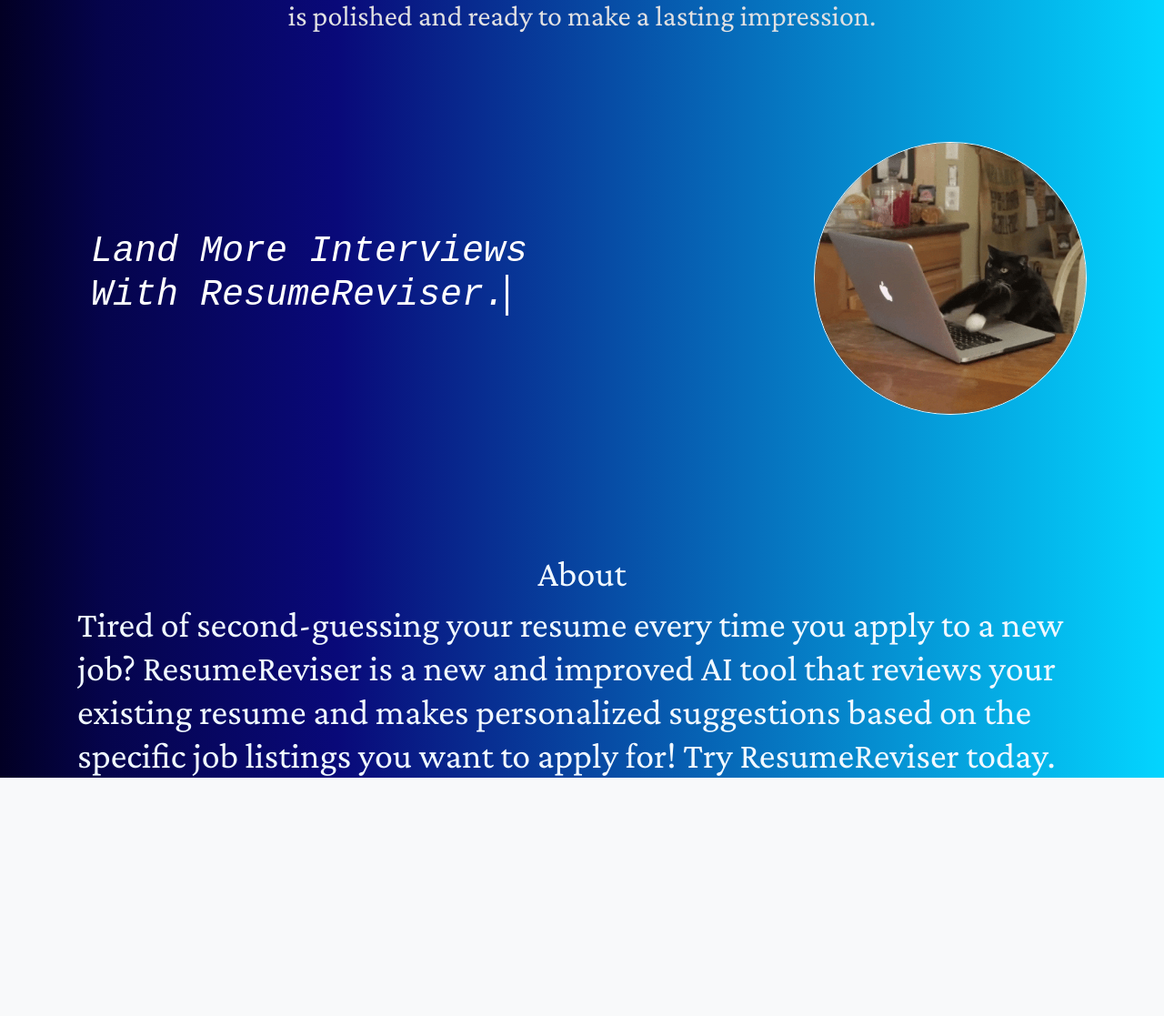
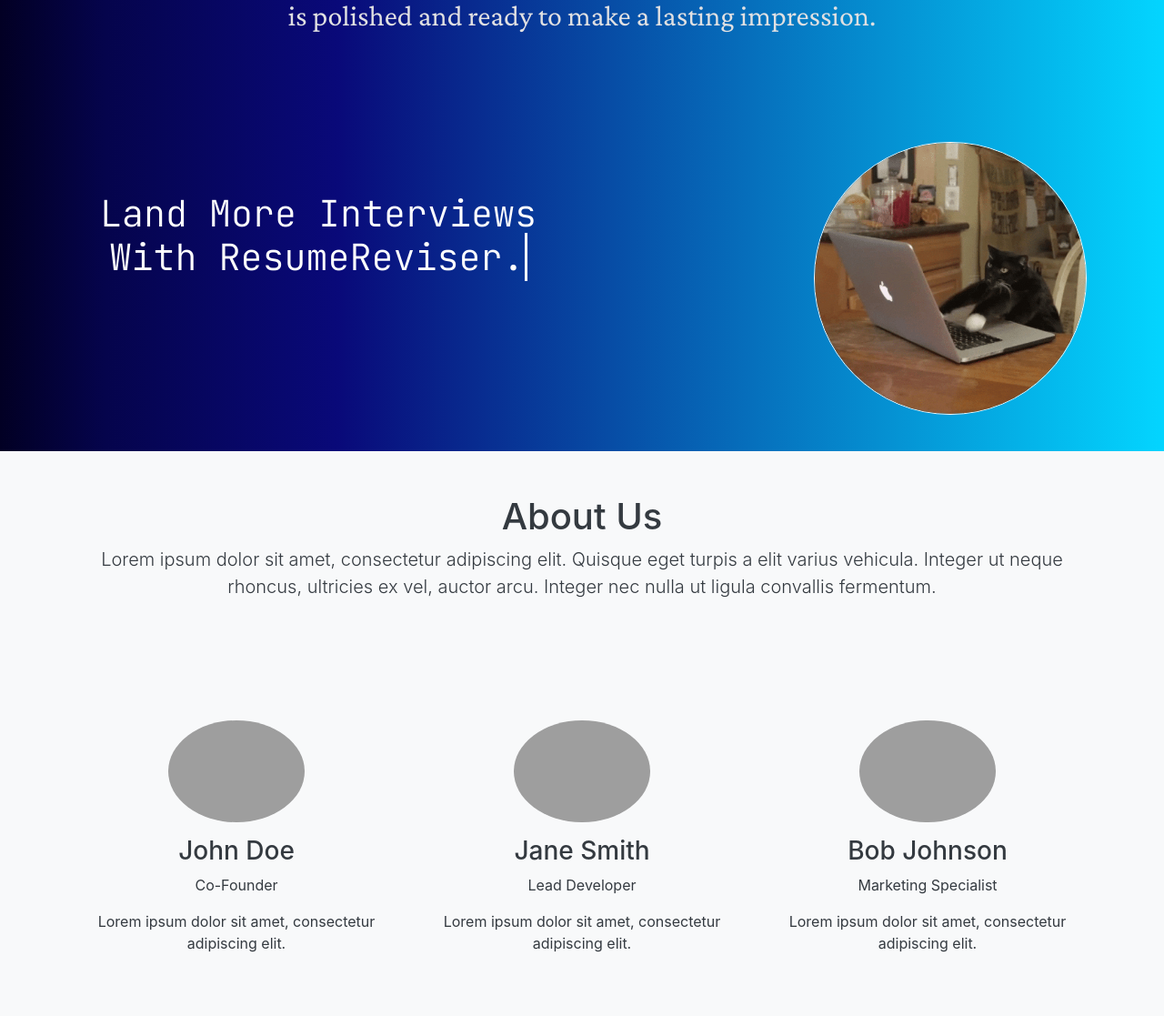
Before and after one commit to KRanpura/ResumeReviser, a Python web app: template flask/templates/index.html in a window 1280 px wide. Shown: the part 628-1745 px from the top of the page at 91% size. Before the commit the page ends 1483 px from the top, so only its background shows below. Run offline with Jinja, Linux system fonts and the light colour scheme; the template is opened without the code that fills it, so the values that code supplies are empty; some libraries are stand-ins or nearby versions; grey boxes are pictures that could not be loaded.

Commit message:
add about us section

```diff
--- a/flask/static/css/index.css
+++ b/flask/static/css/index.css
@@ -1,5 +1,6 @@
 @import url("https://fonts.googleapis.com/css2?family=Montserrat");
 @import url("https://fonts.googleapis.com/css2?family=Crimson+Pro&family=Literata");
+@import url("https://fonts.googleapis.com/css2?family=JetBrains+Mono:wght@300&display=swap");
 @import url("typewriter.css");
 
 :root {
@@ -75,12 +76,14 @@ body {
 }
 
 #front-text {
-  font-family: 'Courier New', Courier, monospace;
+  font-family: 'Jetbrains Mono';
   color:  white;
   margin-top: 10px;
+  margin-bottom: -100px;
   max-width: 500px;
   max-height: 500px;
-  font-style:italic;
+  font-size: 14;
+  text-align: center;
 }
 
 #nav-text {
--- a/flask/templates/index.html
+++ b/flask/templates/index.html
@@ -65,6 +65,7 @@ window.onload = function() {
 };
     </script>
 <style>
+    @import url();
     .header {
         font-family: 'Crimson Pro';
         text-align: center;
@@ -77,10 +78,24 @@ window.onload = function() {
         padding-right: 100px;
         color: rgb(224, 224, 226);
     }
-    .about {
-        color:  aliceblue;
+    #about {
+        background-color:white;
         font-family: 'Crimson Pro';
         padding-top: 10%;
+    }
+    .content h1 {
+        height: 300px;
+        overflow: hidden;
+    }
+    .member-card {
+        text-align: center;
+        margin: 20px;
+    }
+
+    .member-img {
+        border-radius: 50%;
+        max-width: 150px;
+        margin-bottom: 15px;
     }
 </style>
 </head>
@@ -127,14 +142,57 @@ window.onload = function() {
         </div>
         <img class="rounded-circle border border-light" width="300px" height="300px" src="{{url_for('static', filename='resources/cat_gif.gif')}}">
     </div>
-    <div class="about">
-        <h1 style="text-align: center;">About</h1>
-        <h1>
-            Tired of second-guessing your resume every time you apply to a new job? ResumeReviser is a new and improved AI tool that reviews your existing resume
-            and makes personalized suggestions based on the specific job listings you want to apply for! Try ResumeReviser today.
-        </h1>
+
     </div>
+
+    <!-- General Statement Section -->
+<div class="container-fluid bg-light text-dark py-5">
+    <div class="container">
+        <h1 class="text-center">About Us</h1>
+        <p class="lead text-center">
+            Lorem ipsum dolor sit amet, consectetur adipiscing elit. Quisque eget turpis a elit varius vehicula.
+            Integer ut neque rhoncus, ultricies ex vel, auctor arcu. Integer nec nulla ut ligula convallis fermentum.
+        </p>
     </div>
+</div>
+
+<!-- About Us Section -->
+<div class="container-fluid bg-light text-dark py-5">
+    <div class="container">
+        <div class="row">
+            <!-- Member 1 -->
+            <div class="col-md-4">
+                <div class="member-card">
+                    <img src="member1.jpg" alt="Member 1" class="member-img">
+                    <h3>John Doe</h3>
+                    <p>Co-Founder</p>
+                    <p>Lorem ipsum dolor sit amet, consectetur adipiscing elit.</p>
+                </div>
+            </div>
+
+            <!-- Member 2 -->
+            <div class="col-md-4">
+                <div class="member-card">
+                    <img src="member2.jpg" alt="Member 2" class="member-img">
+                    <h3>Jane Smith</h3>
+                    <p>Lead Developer</p>
+                    <p>Lorem ipsum dolor sit amet, consectetur adipiscing elit.</p>
+                </div>
+            </div>
+
+            <!-- Member 3 -->
+            <div class="col-md-4">
+                <div class="member-card">
+                    <img src="member3.jpg" alt="Member 3" class="member-img">
+                    <h3>Bob Johnson</h3>
+                    <p>Marketing Specialist</p>
+                    <p>Lorem ipsum dolor sit amet, consectetur adipiscing elit.</p>
+                </div>
+            </div>
+        </div>
+    </div>
+</div>
+
 <script src="https://code.jquery.com/jquery-3.3.1.slim.min.js"></script>
 <script src="https://cdnjs.cloudflare.com/ajax/libs/popper.js/1.14.7/umd/popper.min.js"></script>
 <script src="https://stackpath.bootstrapcdn.com/bootstrap/4.3.1/js/bootstrap.min.js"></script>
```
